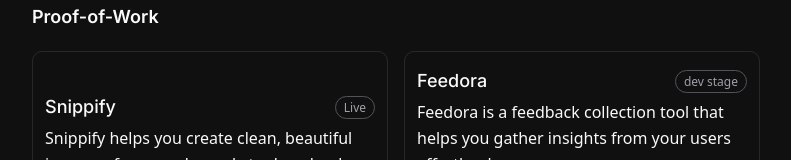
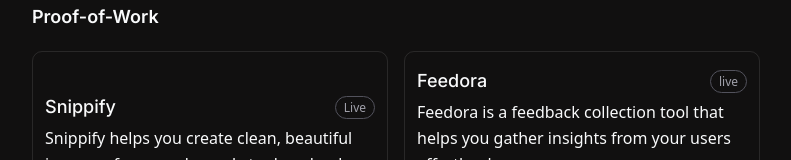
Before and after one commit to hiarun01/my-portfolio, a Next.js app: page / in a window 1280 px wide. Shown: the part 473-633 px from the top of the page, without its empty margins (244-1035 px from the left). Built offline with nearby package versions, Linux system fonts and the light colour scheme.

Commit message:
update project data

```diff
--- a/components/Data/ProjectsData.ts
+++ b/components/Data/ProjectsData.ts
@@ -43,7 +43,7 @@ export const personalProjects: Project[] = [
     live: "https://feedora.hiarun.me/",
     image: "",
     category: "fullstack",
-    status: "dev stage",
+    status: "live",
   },
   {
     id: 2,
```
